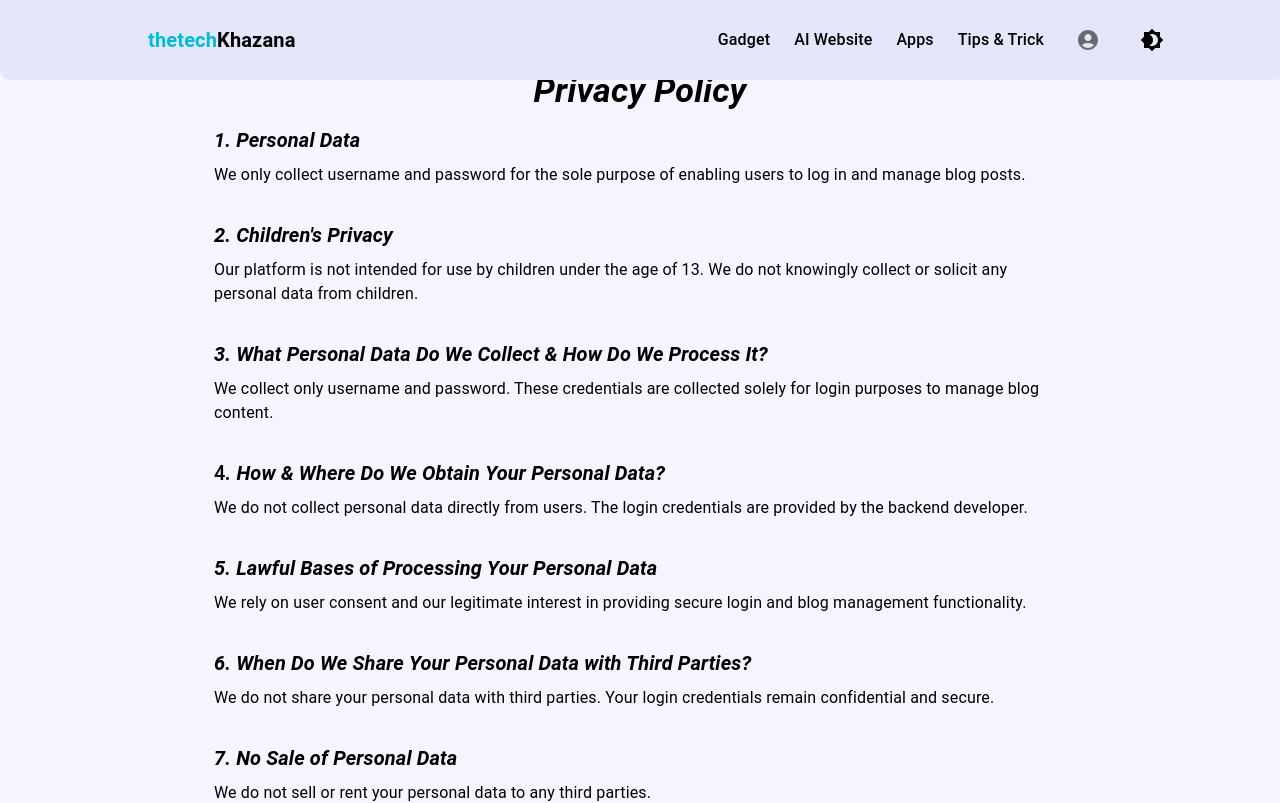
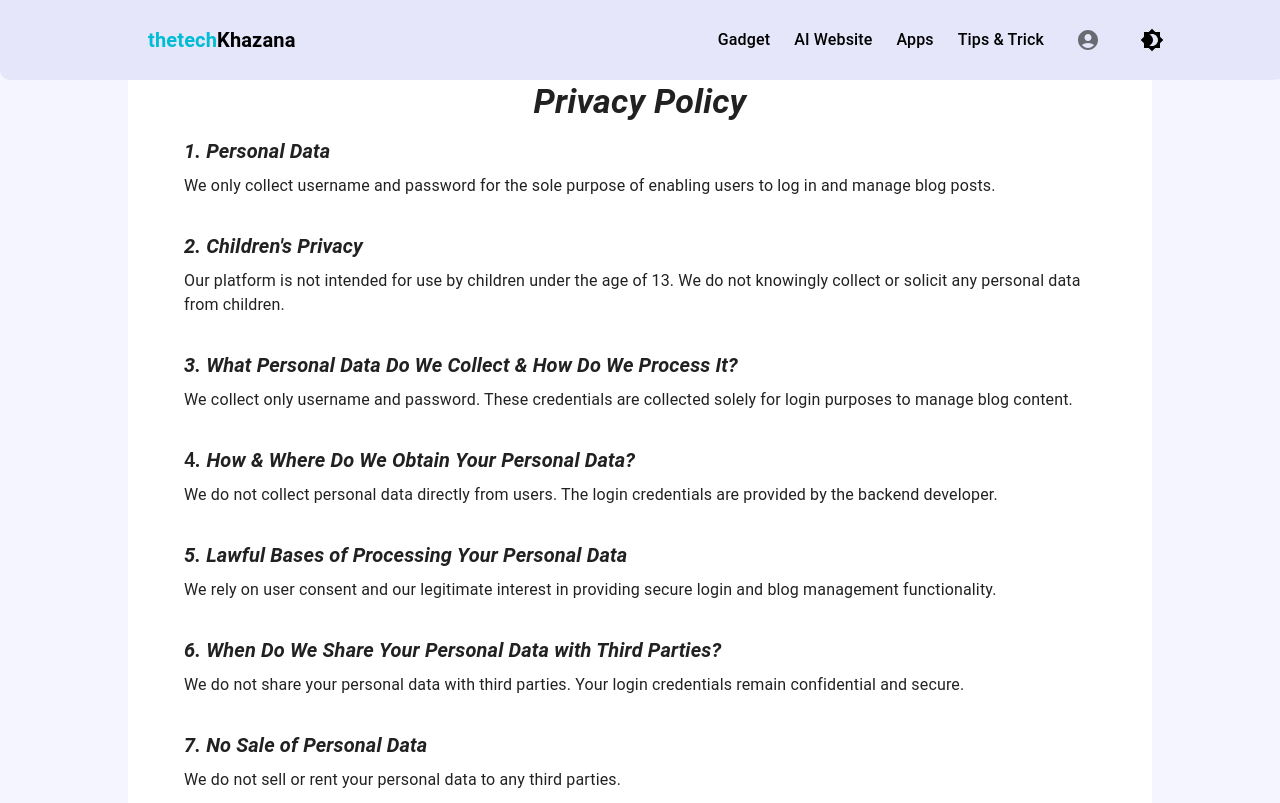
Before and after one commit to Yashaswi-Anand/Blog-project-frontend, a React (Create React App) app: page /privacy-policy in a window 1280 px wide. Shown: the top 803 px of the page. Built offline with nearby package versions, Linux system fonts and the light colour scheme.

Commit message:
theme and sitemap modify

```diff
--- a/src/Widgets/ContentBlog.js
+++ b/src/Widgets/ContentBlog.js
@@ -15,6 +15,7 @@ function ContentBlog({ content_type }) {
     const [page, setPage] = useState(1)
     const pageSize = 5
     const [total_length, setTotalLength] = useState(0);
+    content_type = content_type || (window.location.pathname.replace(/\/$/, '')).split("/").pop();
 
     useEffect(() => {
         setPage(1);
--- a/src/components/ContentDetailsPage.js
+++ b/src/components/ContentDetailsPage.js
@@ -13,6 +13,7 @@ const ContentDetailsPage = () => {
   const theme = useTheme();
   const isMobile = useMediaQuery(theme.breakpoints.down("sm"));
   const blog_id = window.location.pathname.split("/").pop();
+  console.log(blog_id, "NNNNNN");
   useEffect(() => {
     setIsLoading(true);
     (async () => {
--- a/src/components/PrivacyPolicy.js
+++ b/src/components/PrivacyPolicy.js
@@ -1,9 +1,19 @@
 import React from 'react';
-import { Container, Typography, Box } from '@mui/material';
+import { Container, Typography, Box, useTheme, useMediaQuery } from '@mui/material';
 
 const PrivacyPolicy = () => {
+  const theme = useTheme();
+  const isMobile = useMediaQuery(theme.breakpoints.down("sm")); // <600px
+
   return (
-    <Container maxWidth="md" sx={{ marginTop: "70px" }}>
+    <Box sx={{
+      padding: isMobile ? 2 : 4,
+      margin: isMobile ? "20% 0 0 0" : "3.8% 10% 0 10%",
+      backgroundColor: 'background.paper',
+      color: 'text.primary',
+      zIndex: 1000
+    }}>
+      <Container>
         <Typography variant="h4" gutterBottom align="center">
           <strong><i>Privacy Policy</i></strong>
         </Typography>
@@ -85,6 +95,7 @@ const PrivacyPolicy = () => {
           </Typography>
         </Box>
       </Container>
+    </Box >
   );
 };
 
--- a/src/components/TermsAndConditions.js
+++ b/src/components/TermsAndConditions.js
@@ -1,9 +1,18 @@
 import React from 'react';
-import { Container, Typography, Box } from '@mui/material';
+import { Container, Typography, Box, useTheme, useMediaQuery } from '@mui/material';
 
 const TermsAndConditions = () => {
+  const theme = useTheme();
+  const isMobile = useMediaQuery(theme.breakpoints.down("sm")); // <600px
+
   return (
-    <Container maxWidth="md" sx={{ marginTop: "70px" }}>
+    <Box sx={{
+      padding: isMobile ? 2 : 4,
+      margin: isMobile ? "20% 0 0 0" : "3.8% 10% 0 10%",
+      backgroundColor: 'background.paper',
+      color: 'text.primary',
+      zIndex: 1000 }}>
+      <Container>
         <Typography variant="h4" gutterBottom align="center">
           <strong><i>Terms and Conditions</i></strong>
         </Typography>
@@ -86,6 +95,7 @@ const TermsAndConditions = () => {
           </Typography>
         </Box>
       </Container>
+    </Box>
   );
 };
 
```
Also changed, not shown: 1 other file (tests, documents, lock files or other folders). Lines whose indentation alone changed are shown as unchanged.
